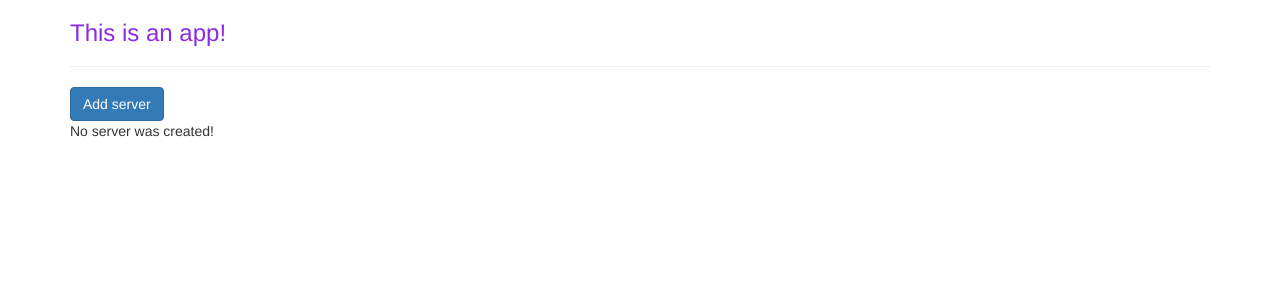
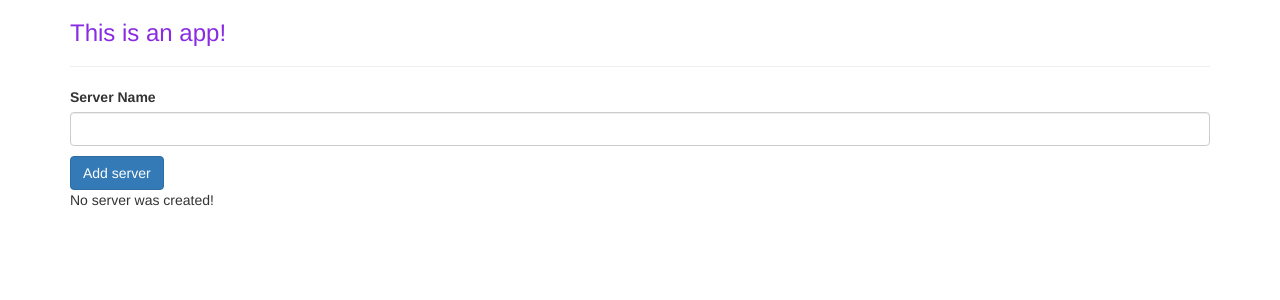
Before and after one commit to ArthurZPC/angular-learning, an Angular app: page / in a window 1280 px wide. Shown: the top 300 px of the page. Built offline with nearby package versions, Linux system fonts and the light colour scheme.

Commit message:
#032 lesson : - added input event binding to servers component

```diff
--- a/src/app/servers/servers.component.html
+++ b/src/app/servers/servers.component.html
@@ -1,3 +1,10 @@
+<label for="server-name">Server Name</label>
+<input
+  type="text"
+  class="server-name form-control"
+  (input)="onUpdateServerName($event)"
+/>
+<p>{{ serverName }}</p>
 <button
   class="btn btn-primary"
   [disabled]="!allowNewServer"
--- a/src/app/servers/servers.component.ts
+++ b/src/app/servers/servers.component.ts
@@ -11,6 +11,7 @@ import { ServerComponent } from '../server/server.component';
 export class ServersComponent {
   allowNewServer: boolean = false;
   serverCreationStatus: string = 'No server was created!';
+  serverName: string = '';
 
   constructor() {
     setTimeout(() => {
@@ -21,4 +22,8 @@ export class ServersComponent {
   onCreateServer(): void {
     this.serverCreationStatus = 'Server was created!';
   }
+
+  onUpdateServerName(event: Event): void {
+    this.serverName = (<HTMLInputElement>event.target).value;
+  }
 }
```
